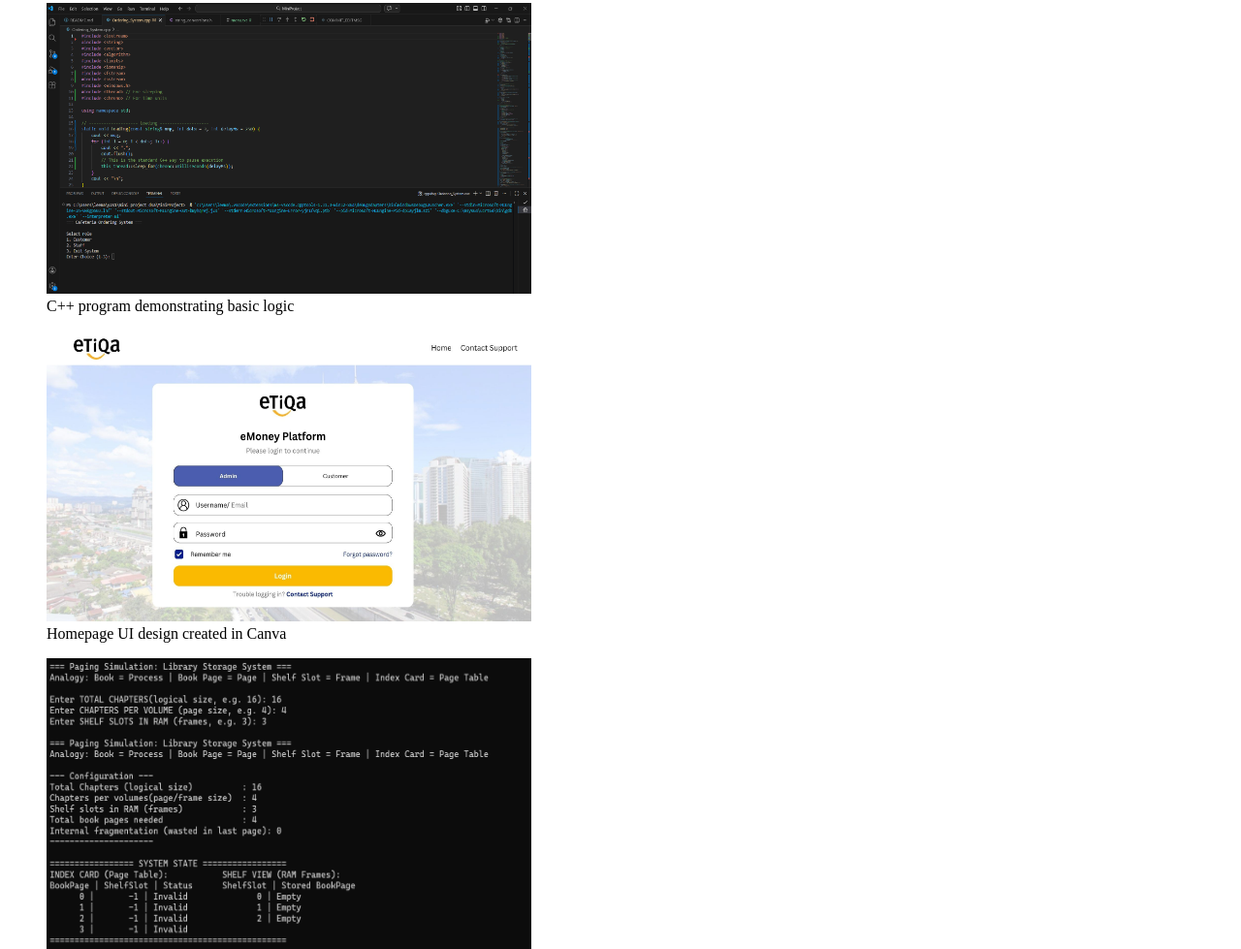
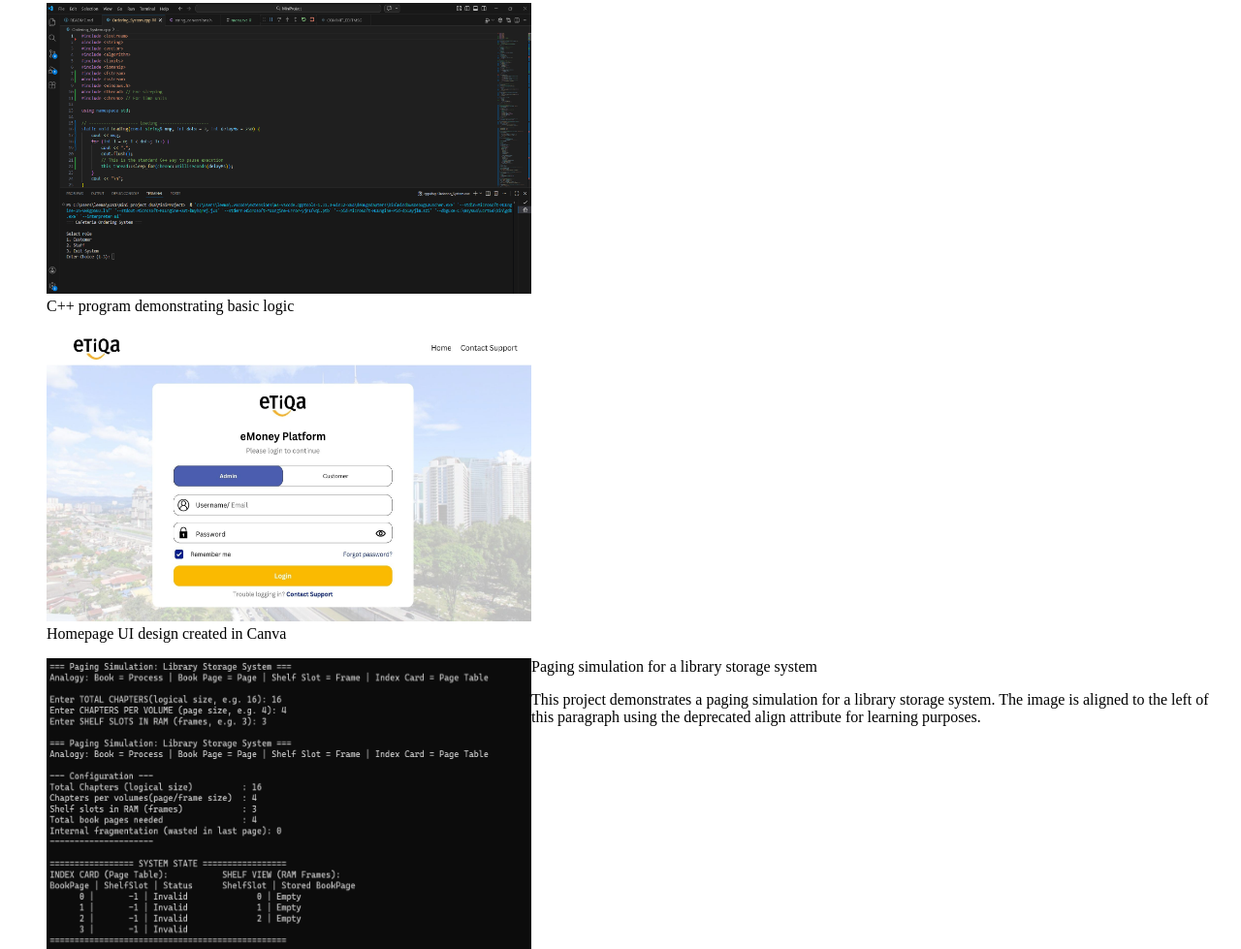
Before and after one commit to maydayen/Lab-1, a plain HTML site: page projects.html in a window 1280 px wide. Shown: the part 252-1231 px from the top of the page at 97% size. Drawn offline with Linux system fonts and the light colour scheme.

Commit message:
Updated projects page

```diff
--- a/projects.html
+++ b/projects.html
@@ -45,7 +45,12 @@
     <img src="os_project.png"
          alt="Paging Simulation using Library Storage System"
          width="500" height="300"
-         align="left"> </figure>
+         align="left">
+         <figcaption>Paging simulation for a library storage system</figcaption>
+     </figure>
+
+     <p>
+    This project demonstrates a paging simulation for a library storage system. The image is aligned to the left of this paragraph using the deprecated align attribute for learning purposes. </p>
 
 </body>
 </html>
```
